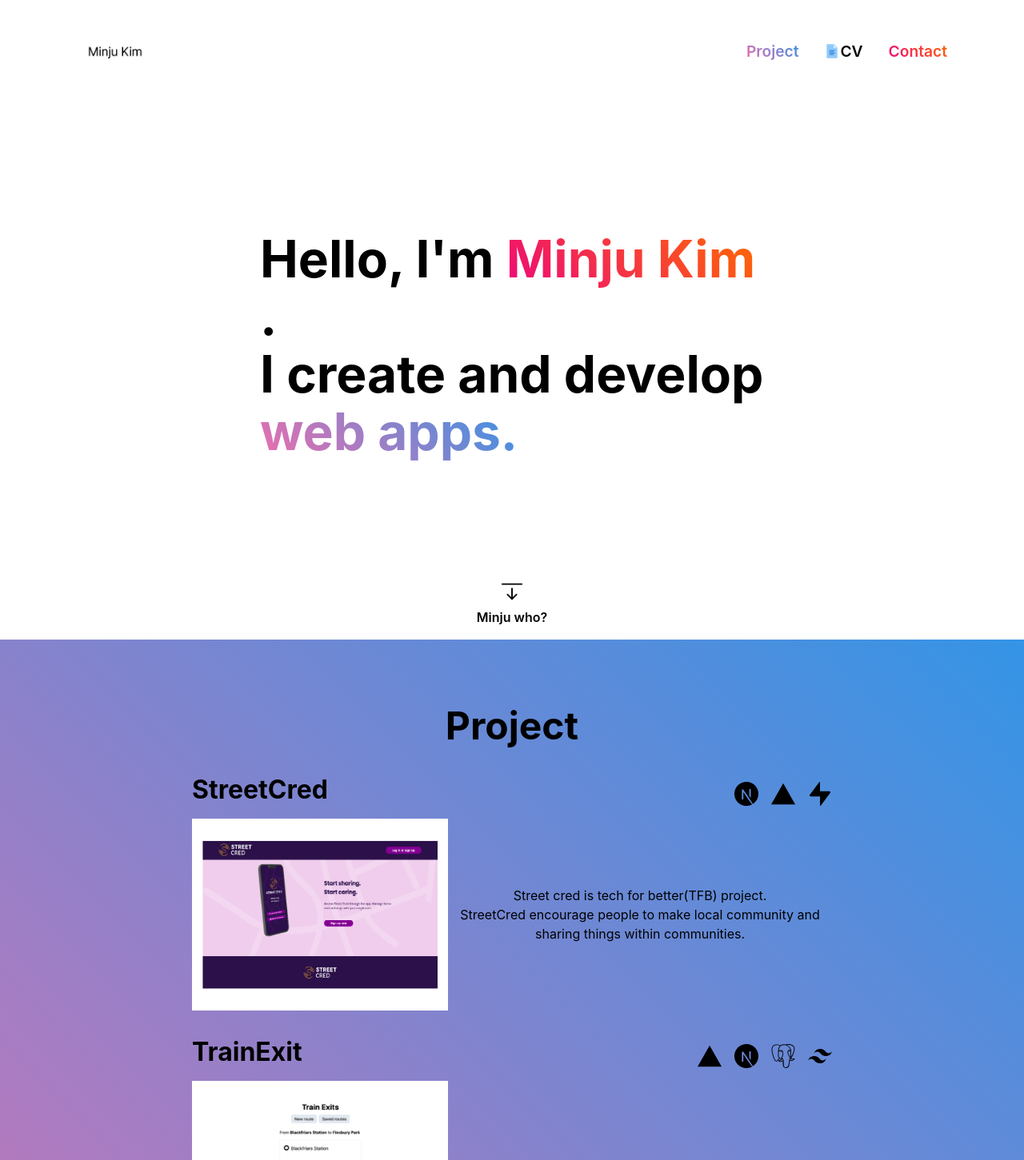
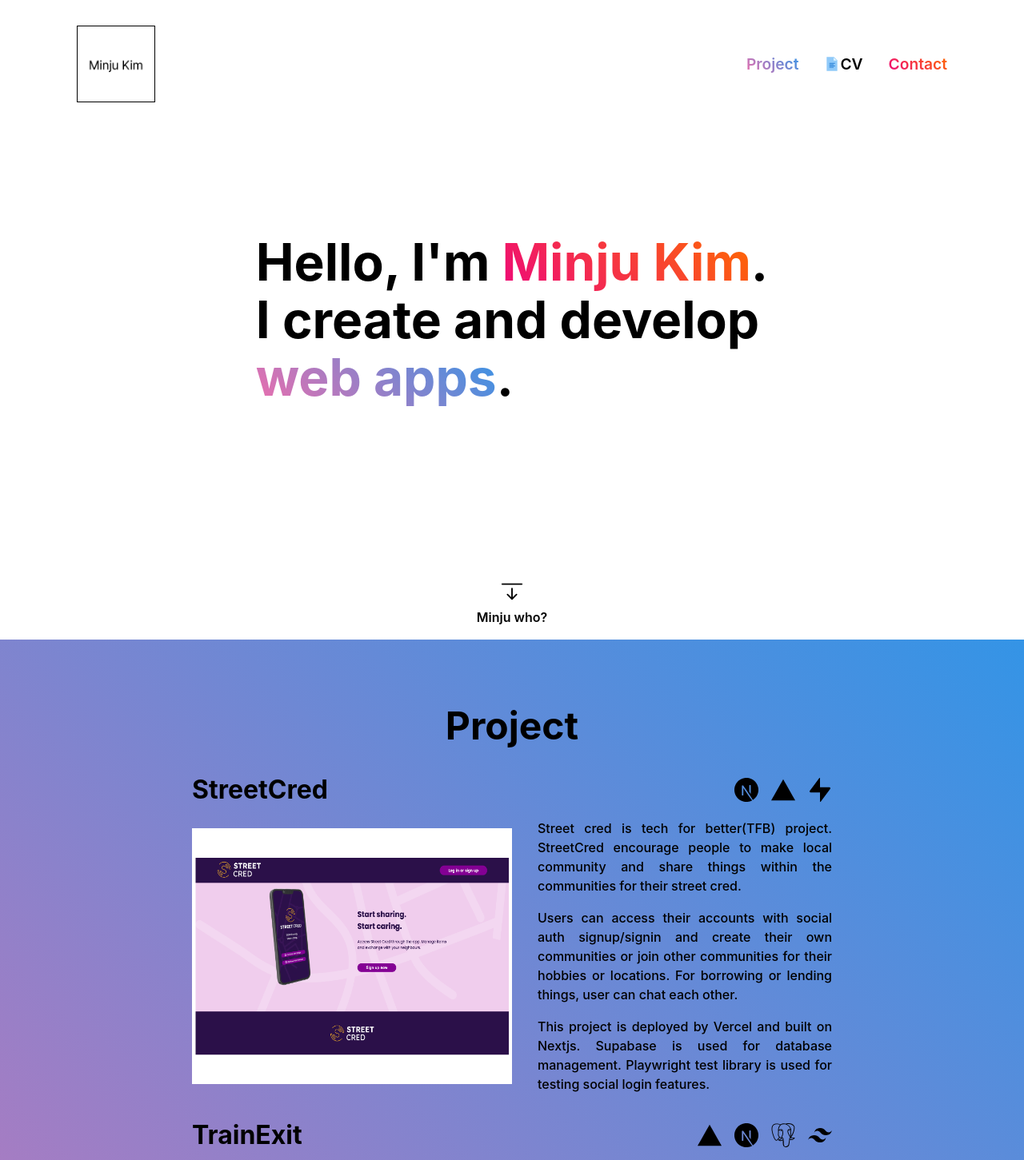
Before and after one commit to minju25kim/portfolio, a React (Vite) app: page / in a window 1280 px wide. Shown: the top 1451 px of the page at 80% size. Built offline with nearby package versions, Linux system fonts and the light colour scheme.

Commit message:
added contents fixed some positions of nav and footer

```diff
--- a/components/about.jsx
+++ b/components/about.jsx
@@ -6,18 +6,22 @@ function About() {
       <h2>About me</h2>
       <div className="bio">
         <p>
-          {" "}
-          I'm a developer who loves to make creative web apps with modern web
-          technology. <br />
-          Coding to solve problems and also for better communications within
-          people.{" "}
+          Since I found my engineering study is not what I want to dedicate for
+          10 years in my future. I tried to learn many other things. And I found
+          freecodecamp and started to learn basic HTML CSS and Javascript.
+          First, I thought it's totally cool things to do with laptop. I dreamed
+          to do coding as my job and decided to learn more seriously.
         </p>
         <p>
-          Plus, designed user jouney for better approach to user's experience in
-          web apps.
-          <br />
-          Using design tools to create app prototypes and testing.
+          While I'm deciding, I lost my first official job in Malaysia and
+          decided to come to UK for more exciting adventures. And I found London
+          has a lot of opportunities for learners and also people who is seeking
+          for a job. I was searching for coding study group for working with
+          other like minded people and google search result showed me Founders
+          and Coders based in London.
         </p>
+        <p></p>
+        <p></p>
       </div>
     </section>
   );
--- a/components/contact.jsx
+++ b/components/contact.jsx
@@ -18,13 +18,14 @@ function Contact() {
   return (
     <section id="contact">
       <h2>Contact</h2>
-      <div>
+      <div className="email">
         Send email to{" "}
         <a target="_blank" href="mailto:minju25kim@gmail.com">
           minju25kim@gmail.com
         </a>
-        {copied ? <span>Copied!</span> : null}
-        {copied ? null : (
+        {copied ? (
+          <span>Copied!</span>
+        ) : (
           <HiOutlineClipboardCopy size="30" onClick={handleCopy} />
         )}
       </div>
@@ -32,7 +33,7 @@ function Contact() {
         <a href="https://github.com/minju25kim" target="_blank">
           <FaGithub size="50" />
         </a>
-        <a href="https://www.linkedin.com/in/minju-kim-minju/" target="_blank">
+        <a href="https://www.linkedin.com/in/minju25kim/" target="_blank">
           <FaLinkedin size="50" />
         </a>
         <a href="/minju_kim_cv.pdf" target="_blank">
--- a/components/intro.jsx
+++ b/components/intro.jsx
@@ -8,10 +8,11 @@ function Intro() {
         <a id="minju-kim" href="#contact">
           Minju Kim
         </a>
-        . <br />I create and develop{" "}
+        . <br />I create and develop <br />
         <a id="web-apps" href="#project">
-          web apps.
+          web apps
         </a>
+        .
       </h1>
       <a href="#about" className="minju-who">
         <BsArrowBarDown size="30" />
--- a/components/layout/header.jsx
+++ b/components/layout/header.jsx
@@ -4,24 +4,26 @@ import { FcDocument } from "react-icons/fc";
 function Header() {
   return (
     <header>
-      <ul>
       <a href="#" className="logo">
         <img src="/minju-kim.svg" alt="Minju Kim logo" />
       </a>
-        <div className="nav">
+      <ul className="nav">
         <li>
-            <a href="#project" className="navPrj">Project</a>
+          <a href="#project" className="navPrj">
+            Project
+          </a>
         </li>
         <li>
           <a href="/minju_kim_cv.pdf" target="_blank" className="cv">
-              <FcDocument size="20"/>
+            <FcDocument size="20" />
             <span>CV</span>
           </a>
         </li>
         <li>
-            <a href="#contact" className="navCon">Contact</a>
+          <a href="#contact" className="navCon">
+            Contact
+          </a>
         </li>
-        </div>
       </ul>
     </header>
   );
--- a/components/project.jsx
+++ b/components/project.jsx
@@ -30,12 +30,30 @@ function Project() {
           <a href="https://github.com/fac24/StreetCred" target="_blank">
             <img src={StreetCred} />
           </a>
+          <div className="description">
             <p>
-            Street cred is tech for better(TFB) project.
-            <br />
-            StreetCred encourage people to make local community and sharing
-            things within communities.
+              Street cred is{" "}
+              <a
+                href="https://www.foundersandcoders.com/tech-for-better/"
+                target="_blank"
+              >
+                tech for better(TFB)
+              </a>{" "}
+              project. StreetCred encourage people to make local community and
+              share things within the communities for their street cred.
             </p>
+            <p>
+              Users can access their accounts with social auth signup/signin and
+              create their own communities or join other communities for their
+              hobbies or locations. For borrowing or lending things, user can
+              chat each other.
+            </p>
+            <p>
+              This project is deployed by Vercel and built on Nextjs. Supabase
+              is used for database management. Playwright test library is used
+              for testing social login features.
+            </p>
+          </div>
         </div>
       </div>
       <div className="texit prj">
@@ -55,10 +73,12 @@ function Project() {
           >
             <img src={TrainExit} />
           </a>
+          <div className="description">
             <p>
               Train exit is the app that can help user to find where to take off
               from london tube.{" "}
             </p>
+          </div>
         </div>
       </div>
       <div className="stech prj">
@@ -78,11 +98,13 @@ function Project() {
           >
             <img src={secTech} />
           </a>
+          <div className="description">
             <p>
               Sectech is the plaform for second hand electronics like laptop or
               smartphones. Sectech helps user not to buy new electronics but get
               second hand item.
             </p>
+          </div>
         </div>
       </div>
       <div className="sflix prj">
@@ -101,11 +123,13 @@ function Project() {
           >
             <img src={searchflix} />
           </a>
+          <div className="description">
             <p>
-            Search flix is the project using TMDB API for looking for movies and
-            TV shows. This app help user to create movie menu so they can pick
-            one in the menu like real menu in restaurants.
+              Search flix is the project using TMDB API for looking for movies
+              and TV shows. This app help user to create movie menu so they can
+              pick one in the menu like real menu in restaurants.
             </p>
+          </div>
         </div>
       </div>
     </section>
--- a/src/App.css
+++ b/src/App.css
@@ -32,26 +32,22 @@ h3 {
 }
 /* header */
 header {
-  height: 20vh;
+  position: absolute;
+  padding: 2rem 6rem;
   display: flex;
-  flex-direction: column;
-  justify-content: flex-start;
-  padding: 1rem 6rem;
-}
-ul {
-  list-style-type: none;
-  display: flex;
-  flex-flow: row wrap;
   justify-content: space-between;
-  align-items: center;
+  width: 100%;
 }
 .logo {
   height: 6rem;
+  border: 1px solid black;
 }
 .logo > img {
   height: 6rem;
 }
 .nav {
+  right: 1rem;
+  list-style-type: none;
   display: flex;
   flex-flow: row wrap;
   justify-content: space-between;
@@ -63,6 +59,10 @@ ul {
 .nav > li > a {
   font-size: 1.2rem;
   font-weight: 600;
+}
+.cv {
+  display: flex;
+  align-items: center;
 }
 .navPrj {
   background: linear-gradient(45deg, #ec6ead, #3494e6);
@@ -88,17 +88,15 @@ ul {
 }
 /* intro */
 #intro {
-  height: 80vh;
+  height: 100vh;
   display: flex;
-  flex-flow: column wrap;
-  justify-content: space-between;
+  flex-direction: column;
+  justify-content: center;
   align-items: center;
 }
 #intro > h1 {
   text-align: left;
-  max-width: 630px;
-  margin: 0 auto;
-  margin-top: 8rem;
+  margin: 0 1rem;
 }
 #minju-kim {
   background: linear-gradient(45deg, #ee0979, #ff6a00);
@@ -120,7 +118,8 @@ ul {
 }
 #intro > .minju-who {
   font-weight: 600;
-  margin-bottom: 1rem;
+  position: absolute;
+  bottom: 1rem;
 }
 /* project */
 #project {
@@ -146,31 +145,37 @@ ul {
   flex-direction: row;
   justify-content: space-between;
   align-items: center;
+  gap: 2rem;
 }
 #project > .prj > .card > .techStack {
-  align-self: flex-end;
   display: flex;
   gap: 1rem;
 }
+/* prjoect img link */
 #project > .prj > .card > a {
   max-width: 40rem;
   max-height: 30rem;
-  width: 20rem;
-  height: 15rem;
+  width: 25rem;
+  height: 20rem;
 }
 #project > .prj > .card > a > img {
   max-width: 40rem;
   max-height: 30rem;
-  width: 20rem;
-  height: 15rem;
+  width: 25rem;
+  height: 20rem;
   object-fit: cover;
 }
-#project > .prj > .techStack {
-  border: 5px solid black;
+#project > .prj > .card > .description {
   display: flex;
-  flex-flow: row wrap;
+  flex-flow: column wrap;
   justify-content: flex-start;
-  align-items: center;
+  align-items: flex-start;
+  gap: 1rem;
+}
+#project > .prj > .card > .description > p {
+  text-align: justify;
+  font-size: 1rem;
+  font-weight: 500;
 }
 /* about */
 #about {
@@ -185,10 +190,15 @@ ul {
 #about > .bio {
   display: block;
   margin: 0 auto;
-  padding: 0 4rem;
+  max-width: 50rem;
+  display: flex;
+  flex-flow: column wrap;
+  gap: 1rem;
 }
 #about > .bio > p {
-  margin-bottom: 1rem;
+  text-align: justify;
+  font-size: 1rem;
+  font-weight: 500;
 }
 /* contact */
 #contact {
@@ -199,36 +209,35 @@ ul {
   justify-content: center;
   gap: 1rem;
 }
-#contact > div {
+#contact > .email {
   display: flex;
   flex-flow: row wrap;
   justify-content: center;
   align-items: center;
   gap: 0.5rem;
+  font-size: 1.5rem;
 }
-#contact > div > a {
+#contact > .email > a {
   font-weight: 700;
 }
-/* footer */
-footer {
-  height: 30vh;
-  display: flex;
-  flex-direction: column;
-  justify-content: center;
-  gap: 4rem;
+#contact > .email :hover {
+  cursor: pointer;
 }
-footer > .social {
+#contact > .social {
   display: flex;
   flex-direction: row;
   justify-content: center;
   gap: 2rem;
 }
-.cv {
+/* footer */
+footer {
+  position: absolute;
+  height: 30vh;
   display: flex;
+  flex-direction: column;
+  justify-content: center;
   align-items: center;
-}
-footer > .social > .cv {
-  font-size: 2rem;
+  width: 100%;
 }
 footer > .back {
   display: flex;
@@ -239,5 +248,7 @@ footer > .back {
   margin: 0 auto;
 }
 footer > .portfolio {
+  position: absolute;
   font-weight: 600;
+  bottom: 1rem;
 }
```
Lines whose indentation alone changed are shown as unchanged.
